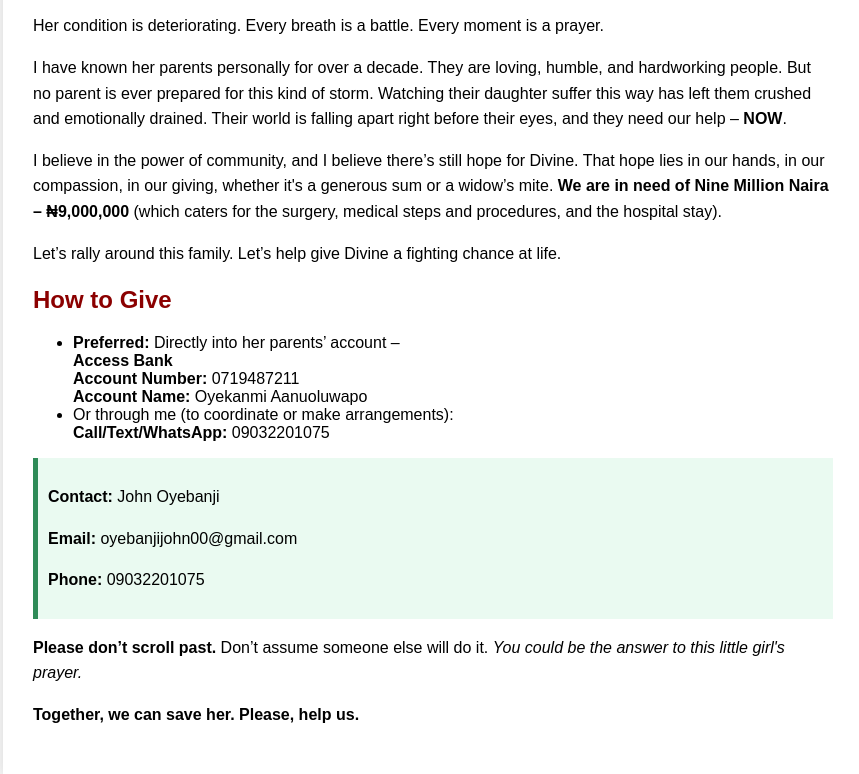
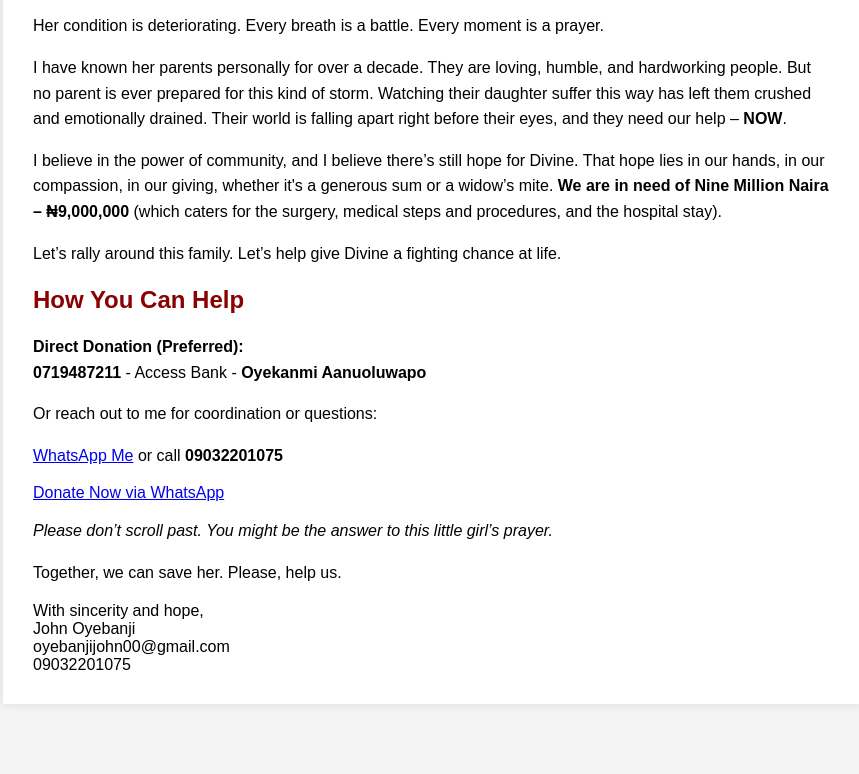
Before and after one commit to John-Agbeja/divine-support, a plain HTML site: page index.html in a window 1280 px wide. Shown: the part 1685-2459 px from the top of the page, without its empty margins (207-1066 px from the left). After the commit the page ends 2409 px from the top, so only its background shows below. Drawn offline with Linux system fonts and the light colour scheme.

Commit message:
Update index.html

```diff
--- a/index.html
+++ b/index.html
@@ -1,4 +1,3 @@
-
 <!DOCTYPE html>
 <html lang="en">
 <head>
@@ -51,18 +50,32 @@
         <p>I have known her parents personally for over a decade. They are loving, humble, and hardworking people. But no parent is ever prepared for this kind of storm. Watching their daughter suffer this way has left them crushed and emotionally drained. Their world is falling apart right before their eyes, and they need our help – <strong>NOW</strong>.</p>
         <p>I believe in the power of community, and I believe there’s still hope for Divine. That hope lies in our hands, in our compassion, in our giving, whether it's a generous sum or a widow’s mite. <strong>We are in need of Nine Million Naira – ₦9,000,000</strong> (which caters for the surgery, medical steps and procedures, and the hospital stay).</p>
         <p>Let’s rally around this family. Let’s help give Divine a fighting chance at life.</p>
-        <h2>How to Give</h2>
-        <ul>
-            <li><strong>Preferred:</strong> Directly into her parents’ account – <br> <strong>Access Bank</strong> <br> <strong>Account Number:</strong> 0719487211 <br> <strong>Account Name:</strong> Oyekanmi Aanuoluwapo</li>
-            <li>Or through me (to coordinate or make arrangements): <br> <strong>Call/Text/WhatsApp:</strong> 09032201075</li>
-        </ul>
-        <div class="contact">
-            <p><strong>Contact:</strong> John Oyebanji</p>
-            <p><strong>Email:</strong> oyebanjijohn00@gmail.com</p>
-            <p><strong>Phone:</strong> 09032201075</p>
-        </div>
-        <p><strong>Please don’t scroll past.</strong> Don’t assume someone else will do it. <em>You could be the answer to this little girl's prayer.</em></p>
-        <p><strong>Together, we can save her. Please, help us.</strong></p>
+       <h2>How You Can Help</h2>
+
+  <div class="bank-info">
+    <p><strong>Direct Donation (Preferred):</strong><br>
+    <strong>0719487211</strong> - Access Bank - <strong>Oyekanmi Aanuoluwapo</strong></p>
+  </div>
+
+  <p>Or reach out to me for coordination or questions:</p>
+  <p><a href="https://wa.me/2349032201075">WhatsApp Me</a> or call <strong>09032201075</strong></p>
+
+  <a class="donate-btn" href="https://wa.me/2349032201075" target="_blank">Donate Now via WhatsApp</a>
+
+  <p><em>Please don’t scroll past. You might be the answer to this little girl’s prayer.</em></p>
+
+  <p>Together, we can save her. Please, help us.</p>
+
+  <div class="footer">
+    With sincerity and hope,<br>
+    John Oyebanji<br>
+    oyebanjijohn00@gmail.com<br>
+    09032201075
+  </div>
+
+</body>
+</html>
+
     </div>
 </body>
 </html>
```
